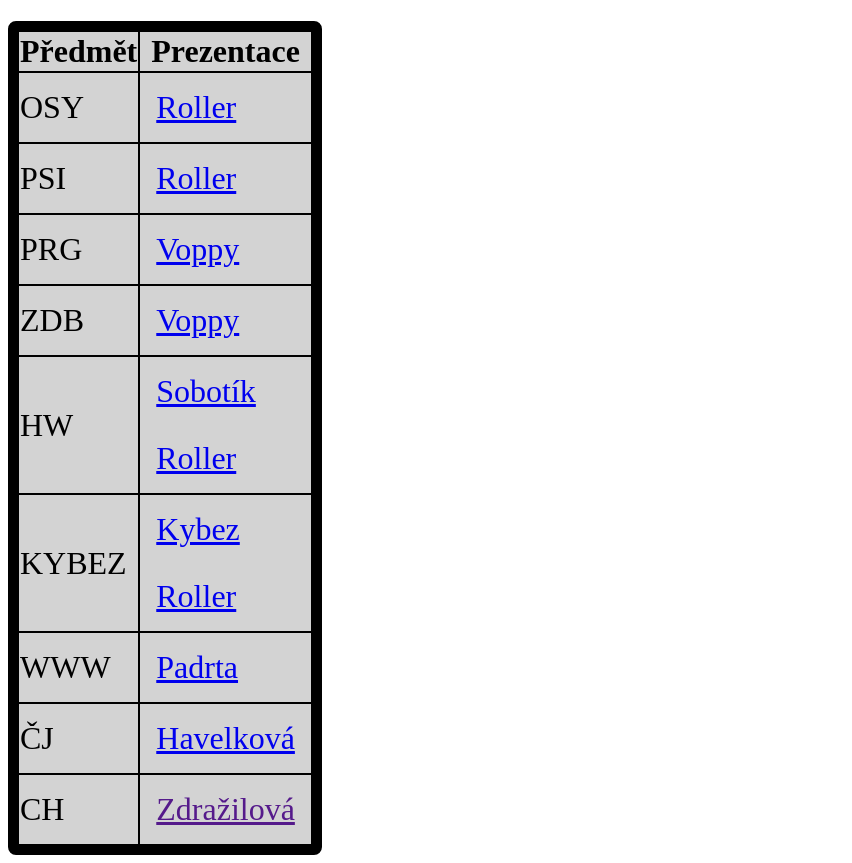
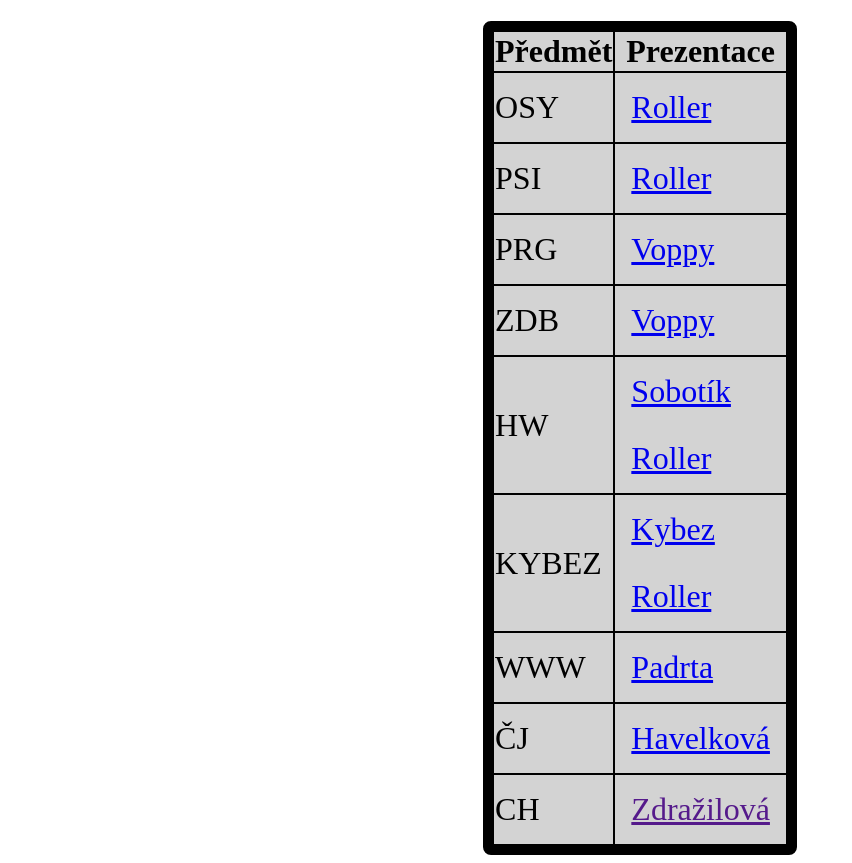
Before and after one commit to Voppik/Pomucka, a website: page index.html in a window 1280 px wide. Shown: the whole page, without its empty margins (0-852 px from the left). Drawn offline with Linux system fonts and the light colour scheme.

Commit message:
Update index.html
center pokus

```diff
--- a/index.html
+++ b/index.html
@@ -13,7 +13,7 @@
             <h1></h1>
             <p></p>
         </header>
-        <div class="table-wrapper">
+        <center>
             <table id="data-table">
                 <thead>
                 <tr>
@@ -74,7 +74,7 @@
                 </tr>
                 </tbody>
             </table>
-        </div>
+        </center>
     </main>
 </div>
 </body>
```
